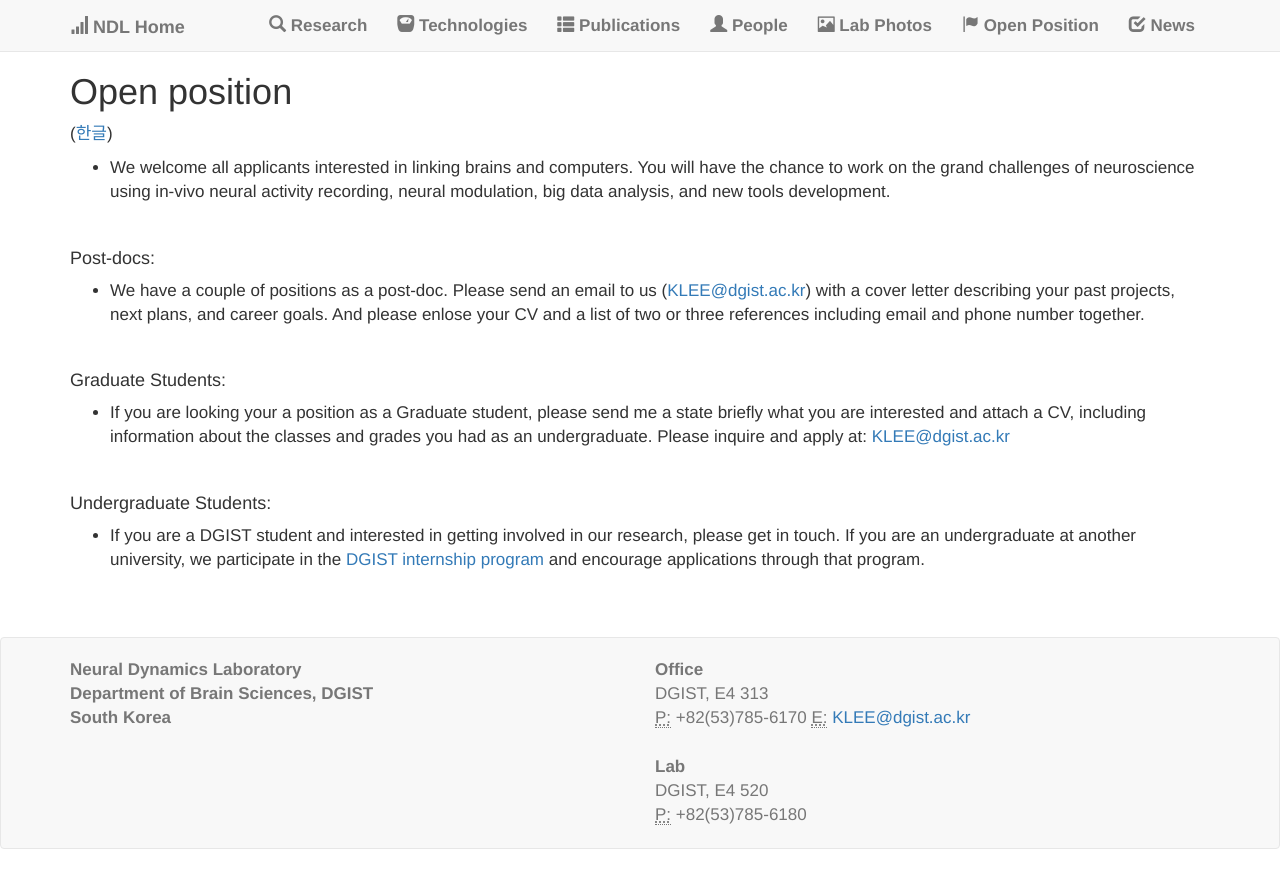
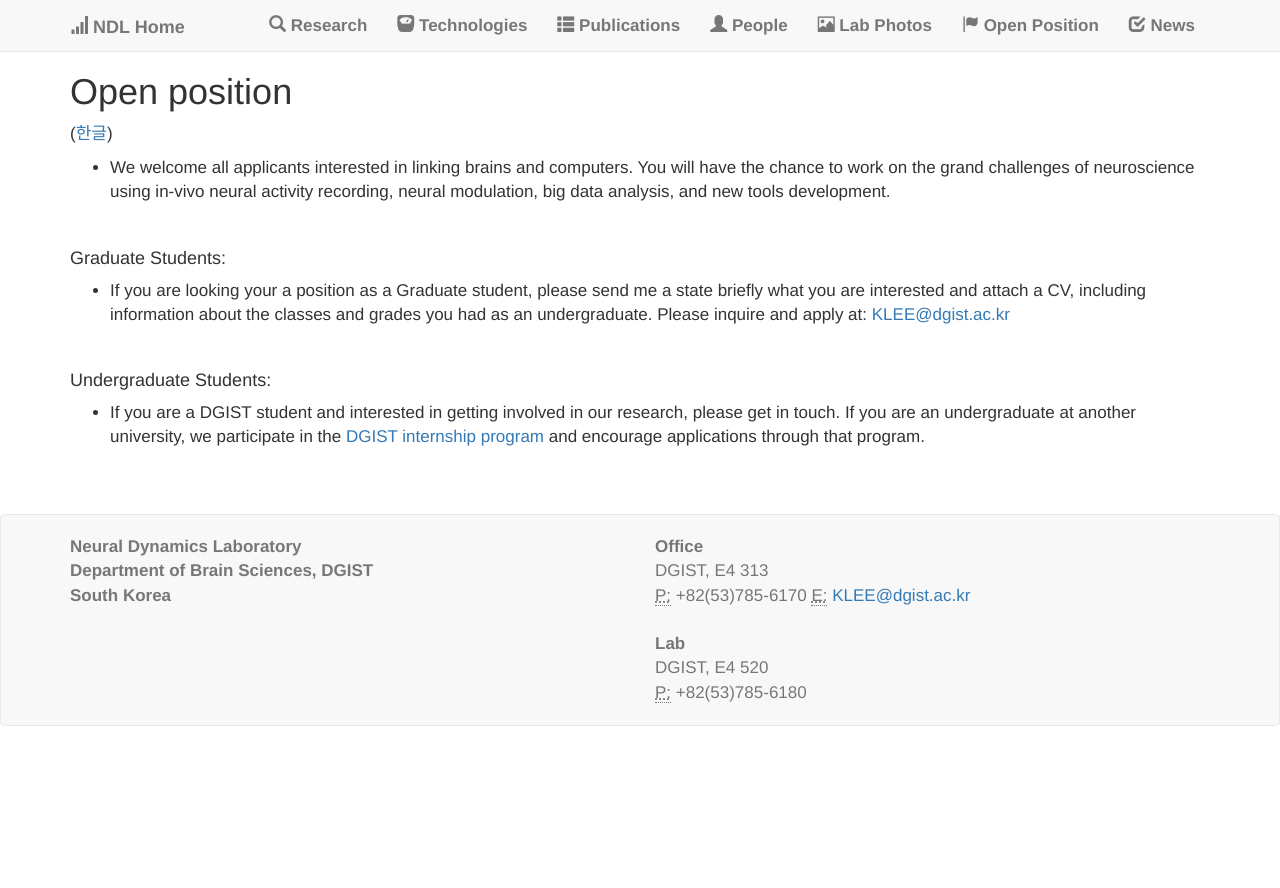
Before and after one commit to kleelab/kleelab.github.io, a Jekyll site: the page built from joinus.html, in a window 1280 px wide. Shown: the top 888 px of the page. Built offline with Jekyll 4.4.1, drawn with Linux system fonts in a browser that asks for light colours; nearby versions of some CDN libraries; a style sheet for code colours, icons or effects is not loaded.

Commit message:
Update joinus.html

```diff
--- a/joinus.html
+++ b/joinus.html
@@ -9,12 +9,6 @@ layout: default
      <ul>
      <li> We welcome all applicants interested in linking brains and computers. You will have the chance to work on the grand challenges of neuroscience using in-vivo neural activity recording, neural modulation, big data analysis, and new tools development. </p>
      </ul>
-<br>
-      <h4>Post-docs:</h4>
-       <p>
-       <ul>
-      <li> We have a couple of positions as a post-doc. Please send an email to us (<a href="mailto:KLEE@dgist.ac.kr">KLEE@dgist.ac.kr</a>) with a cover letter describing your past projects, next plans, and career goals. And please enlose your CV and a list of two or three references including email and phone number together.
-      </ul>
 <br>
 
         <h4>Graduate Students:</h4>
```
